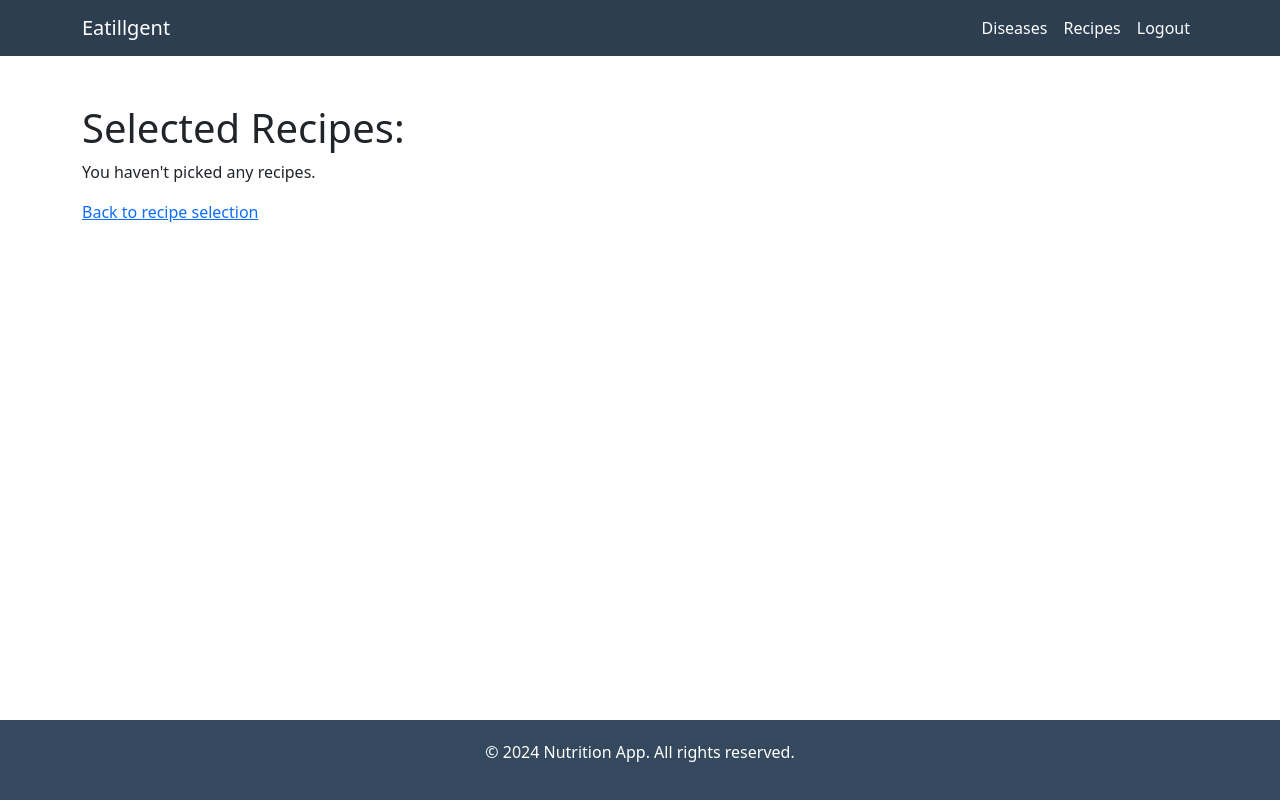
After one commit to lilkub223/nutrition-app, a Django app: page /selected_recipes/ in a window 1280 px wide. The commit adds this page. Run offline with Django 5.2, Linux system fonts and the light colour scheme; the visitor is signed in with stand-in values (Sample User, id 1).

Commit message:
Selected recipes page implemented thru Recipes button

```diff
--- a/main/templates/main/base.html
+++ b/main/templates/main/base.html
@@ -53,7 +53,7 @@
                             <a class="nav-link" href="#">Diseases</a>
                         </li>
                         <li class="nav-item">
-                            <a class="nav-link" href="#">Recipes</a>
+                            <a class="nav-link" href="{% url 'selected_recipes' %}">Recipes</a>
                         </li>
                         <li class="nav-item">
                             <a class="nav-link" href="#">Logout</a>
--- a/nutrition_project/urls.py
+++ b/nutrition_project/urls.py
@@ -10,5 +10,7 @@ urlpatterns = [
     path('', views.home, name='home'),
     path('recipes/', views.recipes_list, name='recipes_list'),
     path('recipes/<int:recipe_id>/', views.recipe_detail, name='recipe_detail'),
-    path('add_to_picked_recipes/', views.add_to_picked_recipes, name='add_to_picked_recipes'),  # New endpoint for AJAX requests
+    path('add_to_picked_recipes/', views.add_to_picked_recipes, name='add_to_picked_recipes'),
+    path('selected_recipes/', views.selected_recipes, name='selected_recipes'),
+    # New endpoint for AJAX requests
 ]
--- /dev/null
+++ b/recipes/templates/recipes/selected_recipes.html
@@ -0,0 +1,25 @@
+{% extends 'main/base.html' %}
+
+{% block title %}Selected Recipes{% endblock %}
+
+{% block content %}
+
+
+<h1>Selected Recipes:</h1>
+
+{% if recipes %}
+<div class="list-group">
+
+    {% for r in recipes %}
+    <a href="recipes/recipe_detail.html" class="list-group-item list-group-item-action">{{ r }}</a>
+    {% endfor %}
+
+</div>
+{% else %}
+    <p>You haven't picked any recipes.</p>
+{% endif %}
+
+<a href="{% url 'recipes_list' %}">Back to recipe selection</a>
+
+
+{% endblock %}
--- a/recipes/views.py
+++ b/recipes/views.py
@@ -182,3 +182,24 @@ def add_to_picked_recipes(request):
             return JsonResponse({'success': False, 'error': str(e)})
 
     return JsonResponse({'success': False, 'error': 'Invalid request method'})
+
+
+# Added recipes page
+def selected_recipes(request):
+    try:
+        app_user = AppUser.objects.get(user=request.user)
+
+        user_picks = UserPickedRecipes.objects.get(user=app_user)
+
+        if user_picks.recipe:
+            recipe_list = user_picks.recipe.rstrip("]").split("]")
+            recipe_list = [r for r in recipe_list if r]  # Remove empty strings
+        else:
+            recipe_list = []
+
+    except AppUser.DoesNotExist:
+        recipe_list = []
+    except UserPickedRecipes.DoesNotExist:
+        recipe_list = []
+
+    return render(request, 'recipes/selected_recipes.html', {"recipes": recipe_list})
```
Also changed, not shown: recipes/templates/recipes/recipes_list.html (+6 -7 lines).
